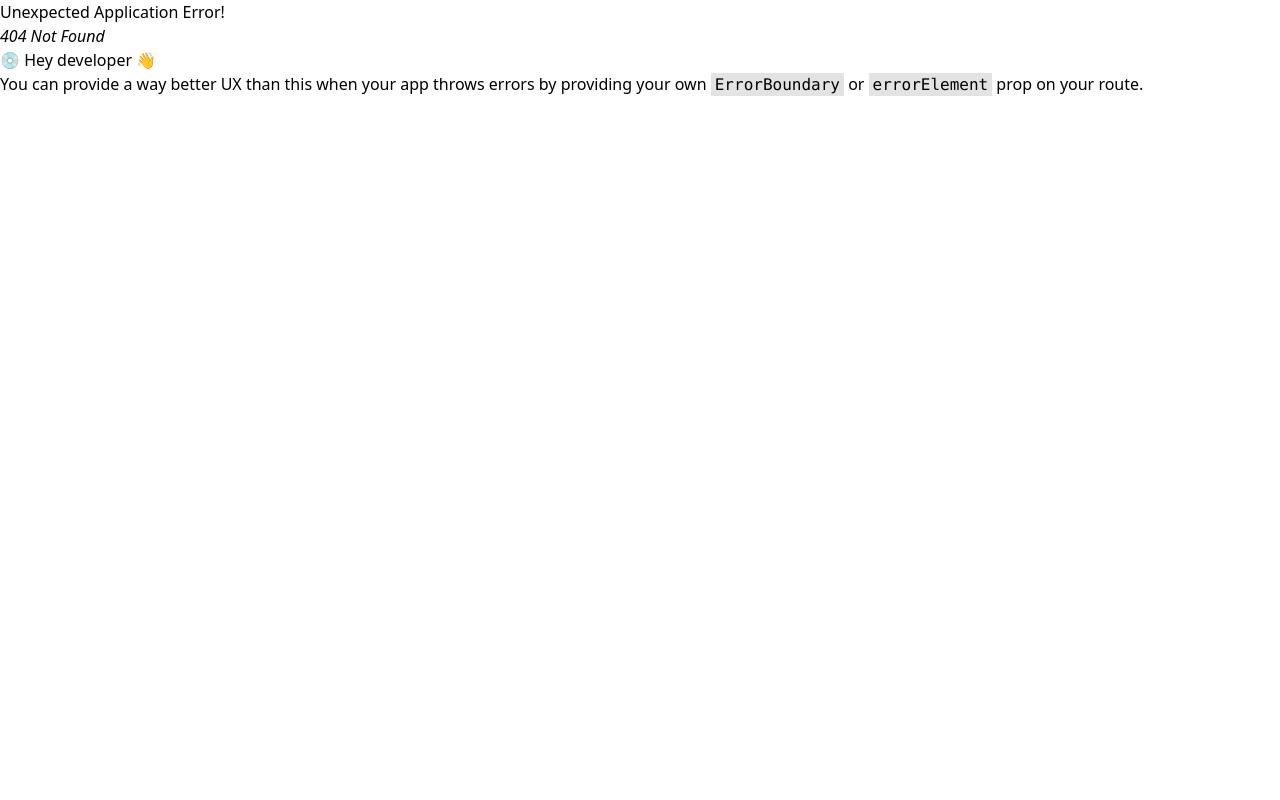
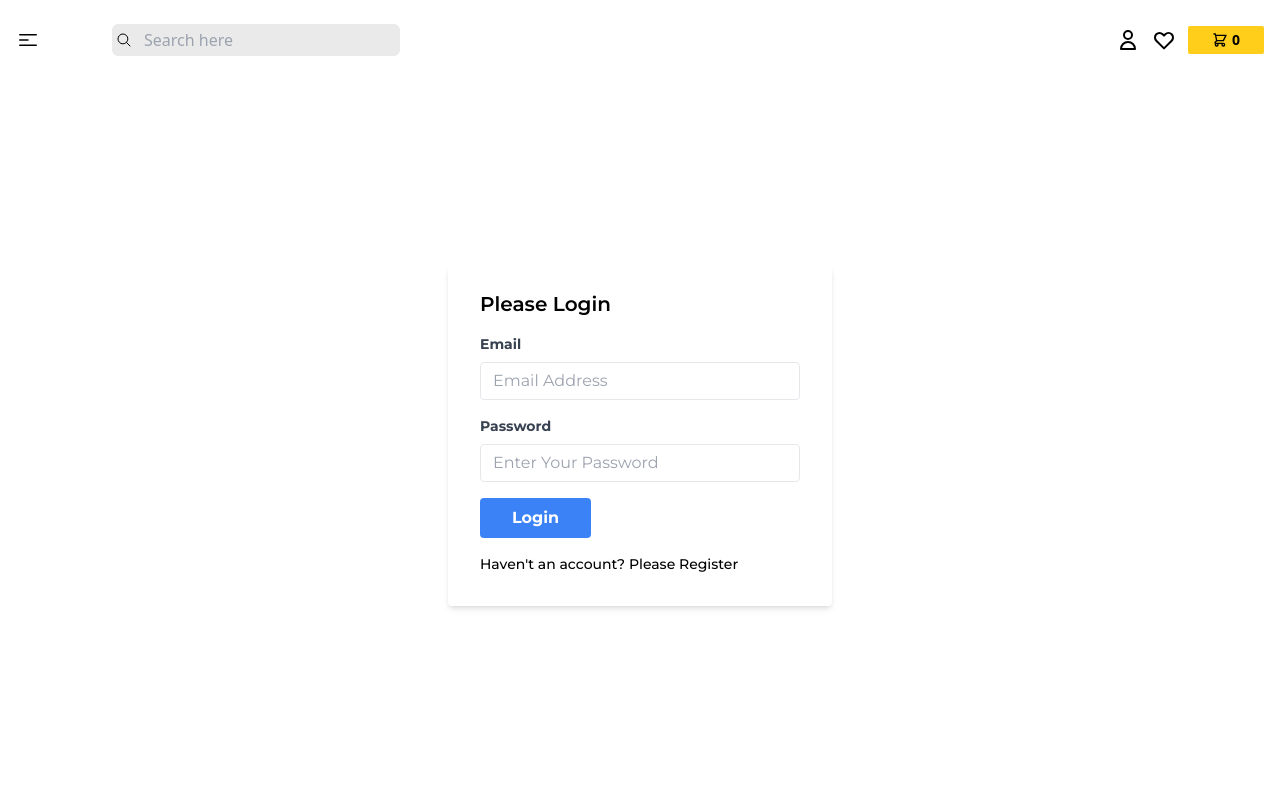
Before and after one commit to SadMark011/MERN-Book-Store-App, a React (Vite) app in the folder Frontend/: page /login in a window 1280 px wide. Before the commit this address had no page. Shown: the top 800 px of the page. Built offline with nearby package versions, Linux system fonts and the light colour scheme.

Commit message:
Started on Login page

```diff
--- /dev/null
+++ b/Frontend/src/components/Login.jsx
@@ -0,0 +1,43 @@
+import React from 'react'
+
+const Login = () => {
+  return (
+    <div className='h-[calc(100vh-120px)] flex justify-center items-center'>
+
+        <div className='w-full max-w-sm mx-auto bg-white
+        shadow-md rounded px-8 pt-6 pb-8 mb-4'>
+
+            <h2 className='text-xl font-semibold mb-4'>Please Login</h2>
+
+            <form>
+                <div className='mb-4'>
+                    <label className='block text-gray-700 text-sm font-bold mb-2'
+                    htmlFor="email">Email</label>
+                    <input type="email" name='email' id='email' placeholder='Email Address'
+                    className='shawdow appearance-none border rounded w-full py-2 px-3
+                    leading-tight focus:outline-none focus:shadow'/>
+                </div>
+                <div className='mb-4'>
+                    <label className='block text-gray-700 text-sm font-bold mb-2'
+                    htmlFor="password">Password</label>
+                    <input type="password" name='password' id='password' placeholder='Enter Your Password'
+                    className='shawdow appearance-none border rounded w-full py-2 px-3
+                    leading-tight focus:outline-none focus:shadow'/>
+                </div>
+
+                <div>
+                    <button className='bg-blue-500 hover:bg-blue-700 text-white font-bold py-2 px-8
+                    rounded focus:outline-none'>
+                        Login
+                    </button>
+                </div>
+
+                <p className='align-baseline font-medium mt-4 text-sm'>Haven't an account? Please Register</p>
+            </form>
+
+        </div>
+    </div>
+  )
+}
+
+export default Login
--- /dev/null
+++ b/Frontend/src/components/Register.jsx
@@ -0,0 +1,9 @@
+import React from 'react'
+
+const Register = () => {
+  return (
+    <div>Register</div>
+  )
+}
+
+export default Register
```
Also changed, not shown: Frontend/src/routers/router.jsx (+11 -1 lines).
